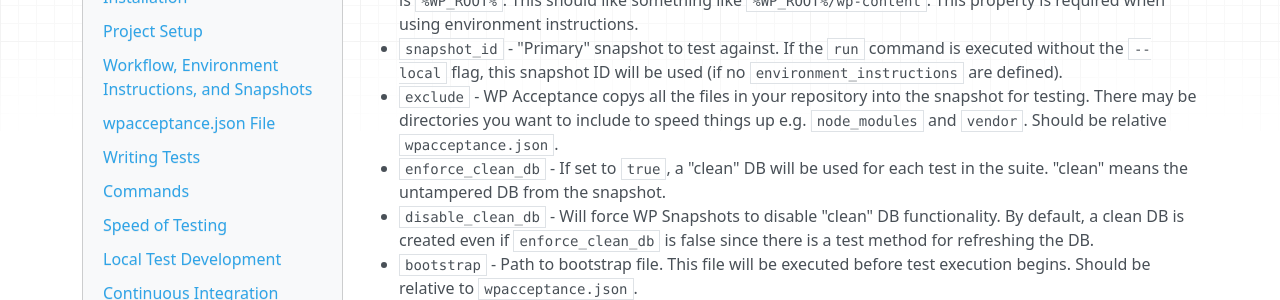
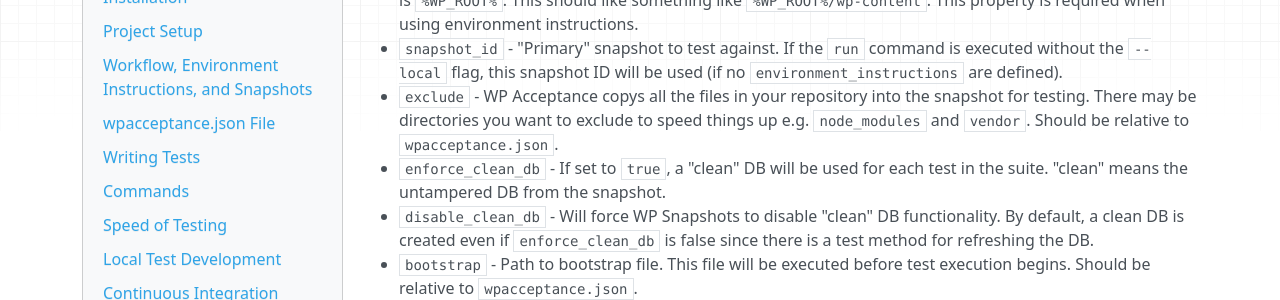
Before and after one commit to 10up/wpacceptance, an MkDocs documentation site: the page built from docs/index.md, in a window 1280 px wide and 900 px high, scrolled down 4678 px. Shown: the part 175-475 px from the top of the window. Built offline with MkDocs 1.6.1, drawn with Linux system fonts in a browser that asks for light colours; nearby versions of some CDN libraries.

Commit message:
Fix typos in `exclude` configuration description

```diff
--- a/docs/index.md
+++ b/docs/index.md
@@ -185,7 +185,7 @@ Here's what `wpacceptance.json` looks like
 * `environment_instructions` - Instructions for creating environment to test against. If the `run` command is executed without the `--local` flag, these instructions will be used to create the environment assuming no `snapshot_id` is set. Supported instructions are documented in [WP Instructions](https://github.com/10up/wpinstructions).
 * `project_path` - Absolute path to your `wpacceptance.json` directory where the path to your WP directory is `%WP_ROOT%`. This should like something like `%WP_ROOT%/wp-content`. This property is required when using environment instructions.
 * `snapshot_id` - "Primary" snapshot to test against. If the `run` command is executed without the `--local` flag, this snapshot ID will be used (if no `environment_instructions` are defined).
-* `exclude` - WP Acceptance copys all the files in your repository into the snapshot for testing. There may be directories you want to include to speed things up e.g. `node_modules` and `vendor`. Should be relative `wpacceptance.json`.
+* `exclude` - WP Acceptance copys all the files in your repository into the snapshot for testing. There may be directories you want to exclude to speed things up e.g. `node_modules` and `vendor`. Should be relative to `wpacceptance.json`.
 * `enforce_clean_db` - If set to `true`, a "clean" DB will be used for each test in the suite. "clean" means the untampered DB from the snapshot.
 * `disable_clean_db` - Will force WP Snapshots to disable "clean" DB functionality. By default, a clean DB is created even if `enforce_clean_db` is false since there is a test method for refreshing the DB.
 * `bootstrap` - Path to bootstrap file. This file will be executed before test execution begins. Should be relative to `wpacceptance.json`.
```
